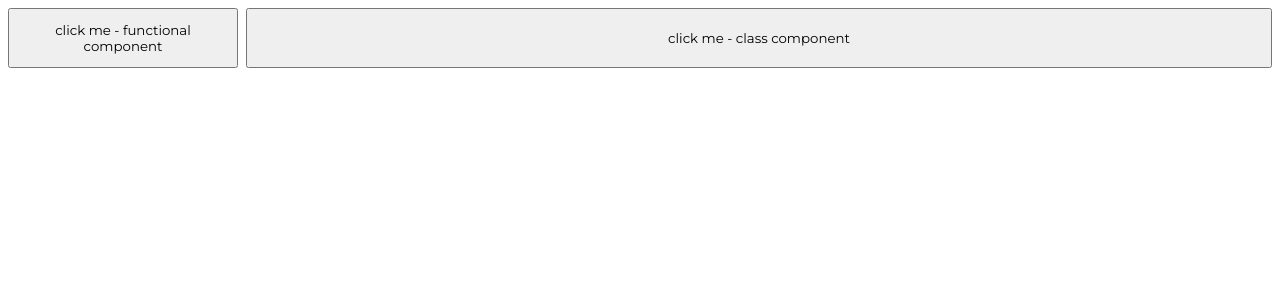
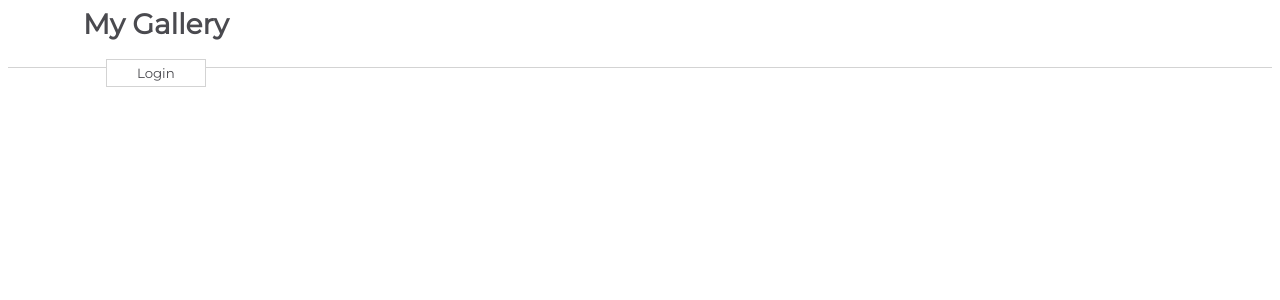
Before and after one commit to EMarnus/React-Functional-Components, a React (Create React App) app in the folder my-app/: page / in a window 1280 px wide. Shown: the top 300 px of the page. Built offline with nearby package versions, Linux system fonts and the light colour scheme.

Commit message:
Handling Events Challenge

```diff
--- a/my-app/src/App.js
+++ b/my-app/src/App.js
@@ -4,6 +4,7 @@ import css from './App.module.css';
 // import NavBarSimple from './components/NavBarSimple';
 import EventsFunctional from './components/EventsFunctional';
 import EventsClass from './components/EventsClass';
+import NavBarForm from './components/NavBarForm';
 
 function App() {
   return (
@@ -11,8 +12,9 @@ function App() {
       {/* <Sidebar /> */}
       {/* <NavBarSimple /> */}
       {/* <StatefulGreeting greeting="I'm a stateful Class component!"/> */}
-      {<EventsFunctional />}
-      {<EventsClass />}
+      {/* {<EventsFunctional />} */}
+      {/* {<EventsClass />} */}
+      {<NavBarForm />}
     </div>
   );
 }
--- /dev/null
+++ b/my-app/src/components/NavBarChild.js
@@ -0,0 +1,28 @@
+import React, { Component } from 'react';
+import css from "./css/NavBarForm.module.css";
+
+function NavBarChild(props) {
+    return (
+        <div>
+          {props.isLoggedIn ? (
+            <div>
+                <form>
+                    <label for="username">Username: </label>
+                    <input type="text" id="username" placeholder='Username'></input>
+                    <label for="password">Password: </label>
+                    <input type="text" id="password" placeholder='Password'></input>
+                </form>
+                <button onClick={props.handleSubmit}>Submit</button>
+            </div>
+          ) : (
+            <div>
+                <h1>My Gallery</h1>
+                <button onClick={props.handleLogin}>Login</button>
+            </div>
+          )}
+        </div>
+      );
+    }
+
+
+export default NavBarChild
--- /dev/null
+++ b/my-app/src/components/NavBarForm.js
@@ -0,0 +1,39 @@
+import React, { Component } from 'react';
+import css from "./css/NavBarSimple.module.css";
+import NavBarChild from './NavBarChild';
+
+export class NavBarForm extends Component {
+    constructor(props) {
+        super(props)
+
+        this.state = {
+            isLoggedIn: false
+        }
+    }
+
+    handleLogin = () => {
+        this.setState({
+          isLoggedIn: true,
+        });
+      };
+
+      handleSubmit = () => {
+        this.setState({
+          isLoggedIn: false,
+        });
+      };
+
+
+    render() {
+        return (
+        <div className = {css.NavBar}>
+            <NavBarChild
+            isLoggedIn={this.state.isLoggedIn}
+            handleLogin={this.handleLogin}
+            handleSubmit={this.handleSubmit}/>
+        </div>
+        )
+    }
+}
+
+export default NavBarForm
```
Also changed, not shown: 1 other file (tests, documents, lock files or other folders).
